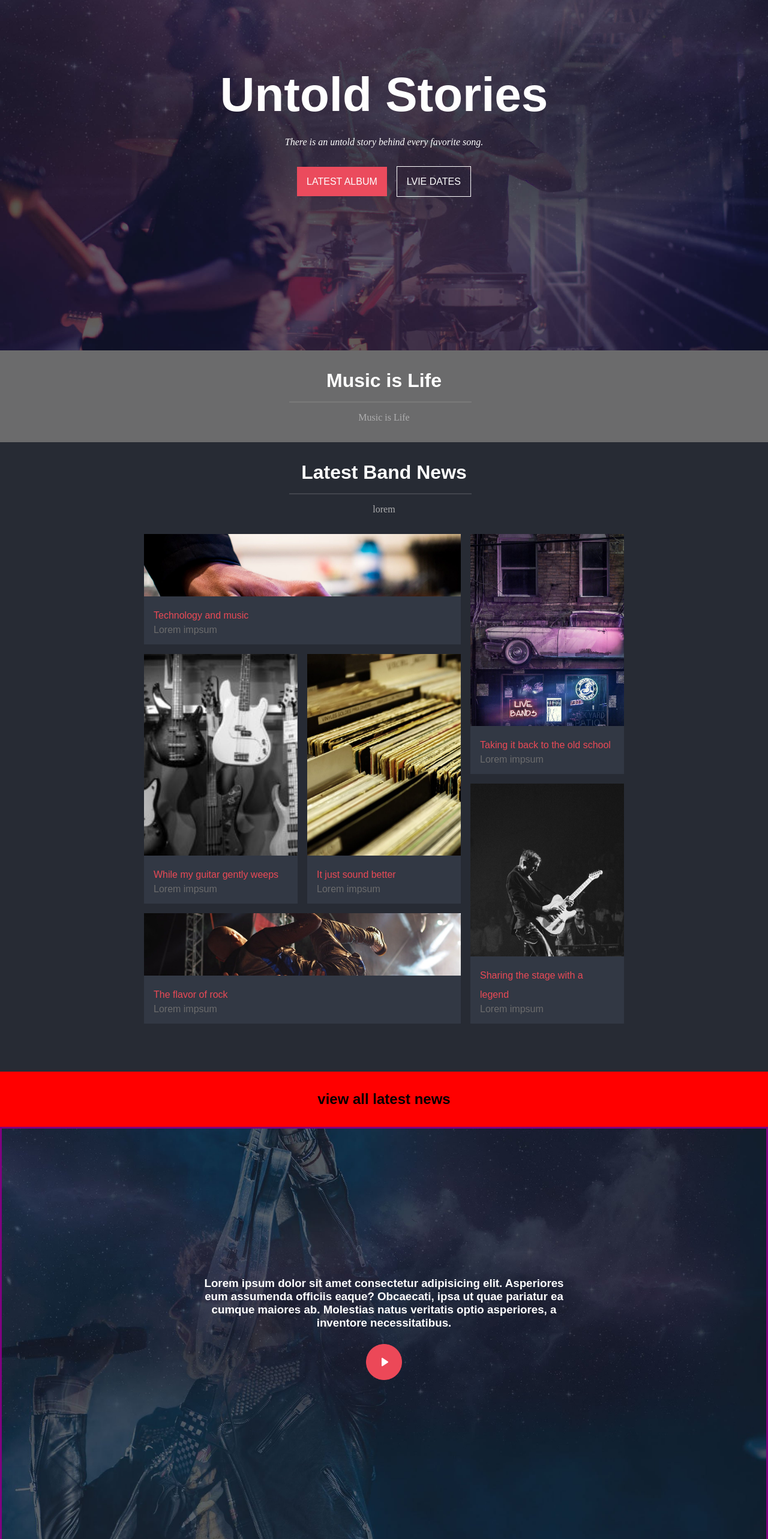
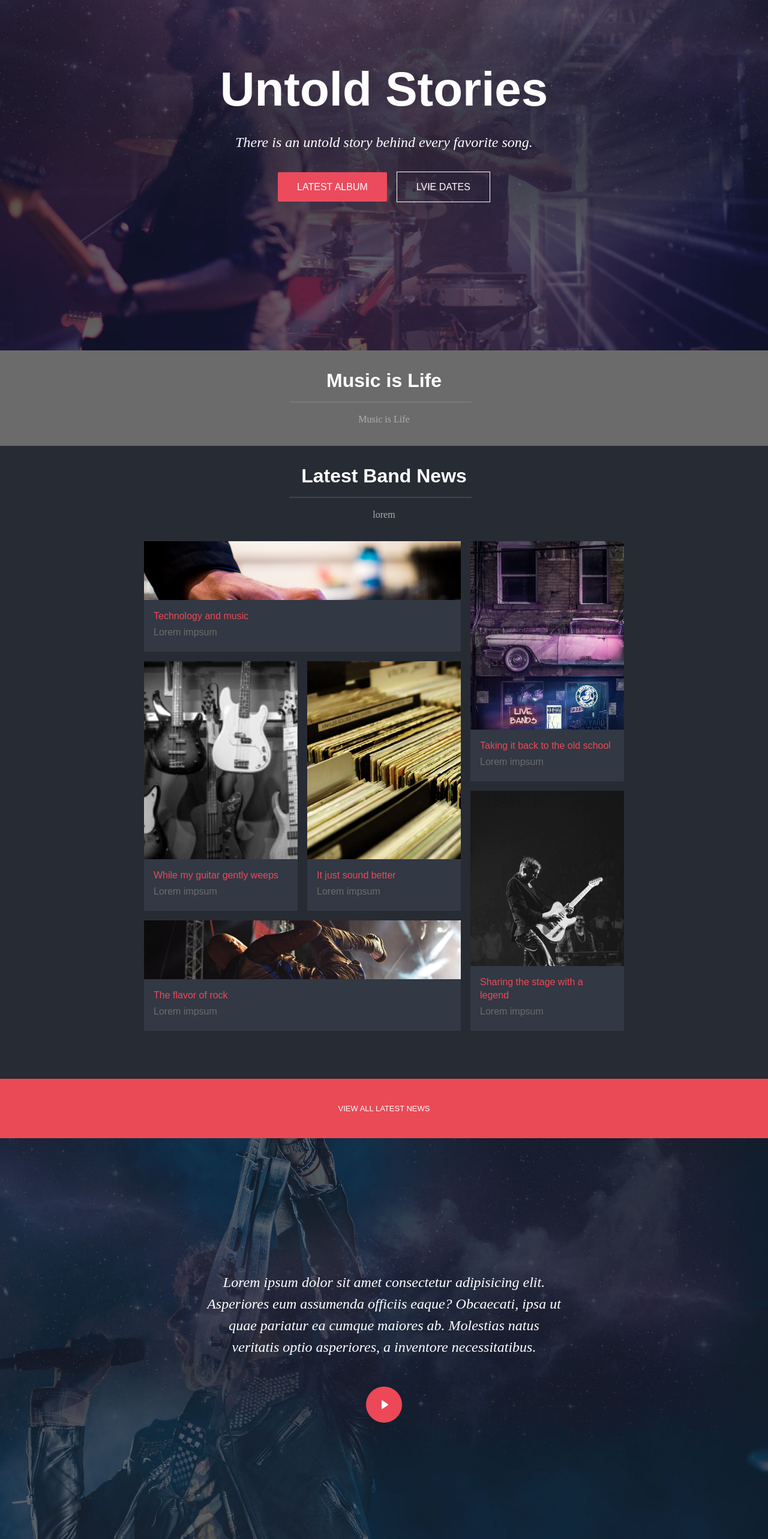
Before and after one commit to MarcelloPet94/proj-html-vuejs, a Vue app: page / in a window 1280 px wide. Shown: the part 235-2800 px from the top of the page at 60% size. Built offline with nearby package versions, Linux system fonts and the light colour scheme.

Commit message:
css - live dates

```diff
--- a/src/assets/style/general.scss
+++ b/src/assets/style/general.scss
@@ -10,7 +10,8 @@
 
 .emotionalText
 {
-    font-size: $m;
+    font-size: $l;
+    line-height: 1.5em;
     color: $white;
     font-weight: $midweight;
     font-family: serif;
@@ -24,9 +25,16 @@
     font-weight: $maxweight;
 }
 
+.neutralParagraph
+{
+    font-size: $m;
+    color: $white;
+}
+
 .standarParagraph
 {
     font-size: $m;
+    line-height: 1.5em;
     color: $bombay;
     font-family: serif;
 }
@@ -50,14 +58,14 @@
 {
     font-size: $m;
     color: $mandy;
-    line-height: 2em;
+    line-height: 1.4em;
 }
 
 .parNews
 {
     font-size: $m;
     color: $midgray;
-    line-height: 1em;
+    line-height: 2em;
 }
 
 .cta
@@ -71,9 +79,20 @@
     font-size: $m;
     color: $white;
     text-transform: uppercase;
-    padding: 16px;
-    margin: 16px;
+    padding: 16px 32px;
     margin: 8px;
+    border-radius: 2px;
+}
+
+.m_cta_first
+{
+    background-color: $mandyvibrant;
+    font-size: $s;
+    color: $white;
+    text-transform: uppercase;
+    text-align: center;
+    width: 25%;
+    padding: 8px;
 }
 
 .cta_base
@@ -82,10 +101,13 @@
     color: $white;
     border: 1px solid $white;
     text-transform: uppercase;
-    padding: 16px;
+    padding: 16px 32px;
     margin: 16px;
     margin: 8px;
 }
 
-.iconW { color: $white; }
-.iconB { color: $charade; }
+.stripCta
+{
+    font-size: $s;
+    color: $white;
+}
--- a/src/components/Shopticket.vue
+++ b/src/components/Shopticket.vue
@@ -8,17 +8,17 @@
         <ul v-for="info  in dataticket" :key="info.id">
           <li class="show_info_ticket">
             <div>
-              <i class="fas fa-plus"></i>
-              <i class="fas fa-minus"></i>
-              <span>{{info.date}} {{info.location}}</span>
+              <i class="fas fa-plus" style="font-size:9px; color:#fff"></i>
+              <i class="fas fa-minus" style="font-size:9px; color:#fff"></i>
+              <span class="titleNews">{{info.date}} {{info.location}}</span>
             </div>
             <div class="hide_show">
               <div class="info_date_live">
                 <div class="map_location"></div>
                 <div class="shop_ticket">
-                  <h3>{{info.title}}</h3>
-                  <p>{{info.more}}</p>
-                  <a href="#">{{info.cta}}</a>
+                  <h3 class="neutralParagraph">{{info.title}}</h3>
+                  <p class="standarParagraph">{{info.more}}</p>
+                  <a class="m_cta_first" href="#">{{info.cta}}</a>
                 </div>
               </div>
             </div>
@@ -58,6 +58,7 @@ export default {
 </script>
 
 <style scoped lang="scss">
+@import '../assets/style/variable.scss';
 
 .ticket_live_date
 {
@@ -65,19 +66,21 @@ export default {
   flex-direction: column;
   column-gap: 200px;
   justify-content: space-between;
-  background-color: lightseagreen;
+  background-color: $charade;
 
   .date_live
   {
     margin: 0 auto;
     width: 800px;
+    margin-bottom: 80px;
 
     ul li.show_info_ticket
     {
       cursor: pointer;
+      margin: 8px 0;
       padding: 16px;
       list-style-type: none;
-      border: 1px solid #fff;
+      background-color: #323844;
 
       span
       {
@@ -87,6 +90,8 @@ export default {
       .hide_show , .fa-minus
       {
       display: none;
+
+      transition: opacity 0.5s;
 
         .info_date_live
         {
@@ -106,13 +111,9 @@ export default {
             display: flex;
             flex-direction: column;
             justify-content: space-between;
-
-            a
+            p
             {
-              width: 100px;
-              text-align: center;
-              line-height: 32px;
-              background-color: red;
+              margin-bottom: 24px;
             }
           }
         }
@@ -123,6 +124,7 @@ export default {
   ul li.show_info_ticket:hover .hide_show , ul li.show_info_ticket:hover .fa-minus
   {
     display: inline-block;
+    opacity: 1;
   }
 
   ul li.show_info_ticket:hover .fa-plus
--- a/src/components/Videosection.vue
+++ b/src/components/Videosection.vue
@@ -2,9 +2,9 @@
   <div class="video_section">
     <img src="" alt="">
     <div class="content_text_video">
-    <h3>Lorem ipsum dolor sit amet consectetur adipisicing elit. Asperiores eum assumenda officiis eaque? Obcaecati,
+    <p class="emotionalText">Lorem ipsum dolor sit amet consectetur adipisicing elit. Asperiores eum assumenda officiis eaque? Obcaecati,
       ipsa ut quae pariatur ea cumque maiores ab. Molestias natus veritatis optio asperiores,
-      a inventore necessitatibus.</h3>
+      a inventore necessitatibus.</p>
     </div>
     <div class="play_button">
       <img src="../assets/band_interview_play_icon.png" alt="play">
@@ -25,7 +25,6 @@ export default {
   flex-direction: column;
   align-items: center;
   justify-content: center;
-  border: 3px solid purple;
   height: 700px;
   background-image: url(../assets/home-testimonial-parallax.jpg);
   background-attachment: fixed;
--- a/src/components/partials/Stripaction.vue
+++ b/src/components/partials/Stripaction.vue
@@ -1,6 +1,6 @@
 <template>
 <div class="view_more">
-    <h1>{{calltoaction}}</h1>
+    <p class="stripCta">{{calltoaction}}</p>
 </div>
 </template>
 
@@ -15,12 +15,15 @@ export default {
 </script>
 
 <style lang="scss">
+@import '../../assets/style/variable.scss';
+@import '../../assets/style/general.scss';
 
 .view_more
 {
-    background-color: red;
+    background-color: $mandy;
     text-align: center;
-    padding: 32px;
+    padding: 42px;
+    text-transform: uppercase;
 }
 
 </style>
```
